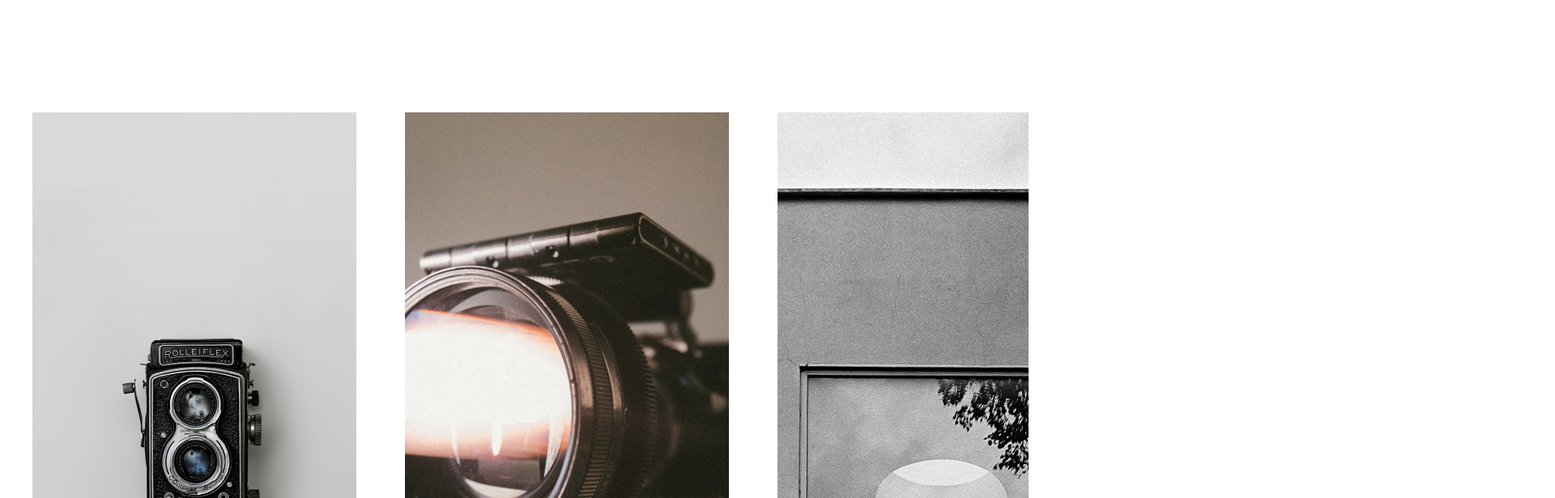
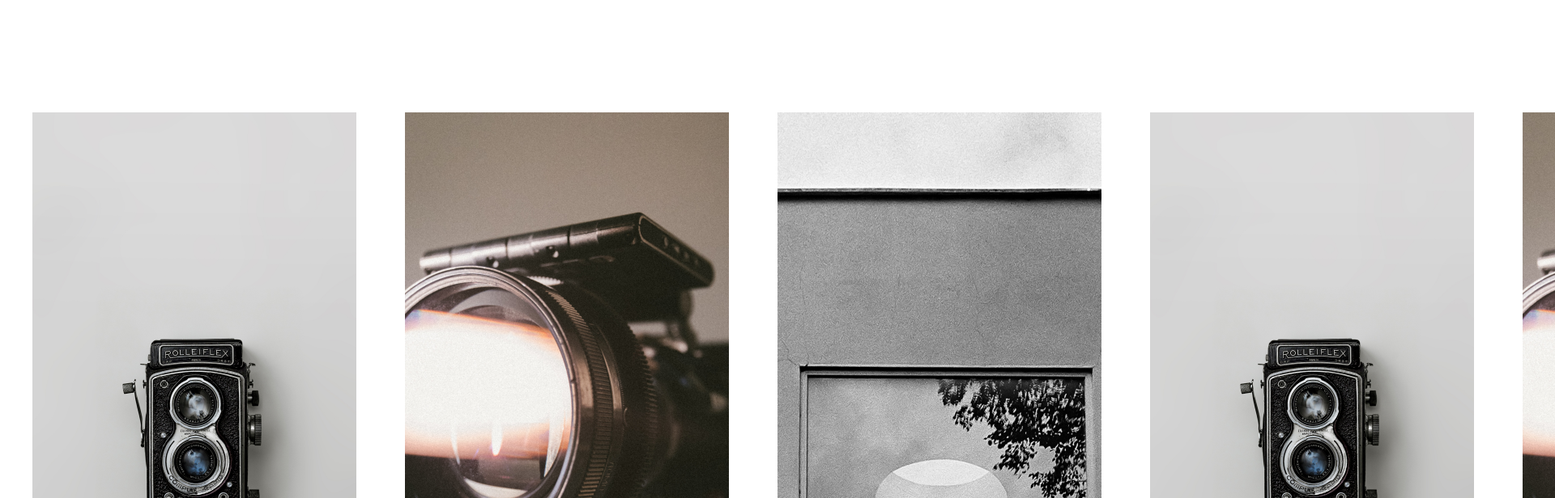
Before and after one commit to Gino-Hsu/film-maker, a Next.js app: page / in a window 1280 px wide. Shown: the part 2820-3436 px from the top of the page at 81% size, 1920 px wide, since content can reach past the window. Built offline with nearby package versions, Linux system fonts and the light colour scheme.

Commit message:
fix: 修改滾動圖片

```diff
--- a/components/Photos.jsx
+++ b/components/Photos.jsx
@@ -24,27 +24,44 @@ const photos = [
   },
 ];
 
-export default function Photos() {
+export default function Photos(props) {
   const [scrollLeft, setScrollLeft] = useState(0);
 
   console.log(scrollLeft);
   const handleOnWheel = e => {
     e.stopPropagation();
     const value = e.deltaY;
-    setScrollLeft(pre => pre - value);
+    setScrollLeft(pre => {
+      const scrollValue = pre - value;
+      const windowWidth = window.innerWidth;
+      const photoWidth = props.photosElement.current.offsetWidth;
+
+      console.log('1', photoWidth);
+      if (scrollValue > 0) {
+        return 0;
+      } else if (scrollValue < windowWidth - photoWidth) {
+        return windowWidth - photoWidth;
+      } else {
+        return pre - value;
+      }
+    });
   };
+
+  console.log(scrollLeft);
 
   return (
     <div
       className={styles.photos}
       onWheel={e => handleOnWheel(e)}
-      style={{ left: scrollLeft }}
+      ref={props.photosRef}
     >
-      {photos.map(photo => (
-        <div key={photo.id} className={styles.container}>
-          <img src={photo.photoSrc} alt={`圖片${photo.id}`} />
-        </div>
-      ))}
+      <div className={styles.scroll__container} style={{ left: scrollLeft }}>
+        {photos.map(photo => (
+          <div key={photo.id} className={styles.container}>
+            <img src={photo.photoSrc} alt={`圖片${photo.id}`} />
+          </div>
+        ))}
+      </div>
     </div>
   );
 }
--- a/components/Photos.module.scss
+++ b/components/Photos.module.scss
@@ -1,11 +1,12 @@
 .photos {
+  width: max-content;
+  margin: 0 10px;
+  overflow: hidden;
+}
+
+.scroll__container {
+  display: flex;
   position: relative;
-  display: flex;
-  margin: 0 10px;
-  overflow-x: scroll;
-  &::-webkit-scrollbar {
-    display: none;
-  }
 }
 
 .container {
--- a/pages/index.jsx
+++ b/pages/index.jsx
@@ -11,6 +11,7 @@ import styles from '@/styles/Home.module.scss';
 export default function Home() {
   const [headerShowed, setHeaderShowed] = useState(true);
   const videoElement = useRef();
+  const photosElement = useRef();
 
   const handleScroll = () => {
     const videoHeight = videoElement.current.clientHeight;
@@ -66,16 +67,36 @@ export default function Home() {
     }
   };
 
+  const handleScrollBar = e => {
+    const mousePosition = e.clientY;
+    const photoPositionTop = photosElement.current.offsetTop;
+    const windowPosition = window.scrollY;
+
+    if (mousePosition + windowPosition > photoPositionTop) {
+      // 停止 window scroll
+      document.documentElement.style.overflowY = 'hidden';
+      photosElement.current.scrollIntoView({
+        behavior: 'smooth',
+      });
+    } else {
+      // 恢復 window scroll
+      document.documentElement.style.overflowY = 'auto';
+    }
+  };
+
   useEffect(() => {
     // 掛載監聽器，監聽 window 的滾動事件
     window.addEventListener('scroll', handleScroll);
     handleScroll();
     // 掛載監聽器，監聽 window size 改變
     window.addEventListener('resize', handleSize);
+    // 掛載監聽器，監聽滑鼠位置
+    window.addEventListener('mousemove', handleScrollBar);
 
     return () => {
       window.removeEventListener('scroll', handleScroll);
       window.removeEventListener('resize', handleSize);
+      window.addEventListener('mousemove', handleScrollBar);
     };
   }, []);
 
@@ -115,7 +136,7 @@ export default function Home() {
           </p>
         </div>
         <section>
-          <Photos />
+          <Photos photosRef={photosElement} photosElement={photosElement} />
         </section>
       </main>
     </>
--- a/styles/globals.scss
+++ b/styles/globals.scss
@@ -10,7 +10,8 @@
 html,
 body {
   max-width: 100vw;
-  overflow-x: hidden;
+  overflow-x: visible;
+  scroll-behavior: smooth;
 }
 
 a {
```
